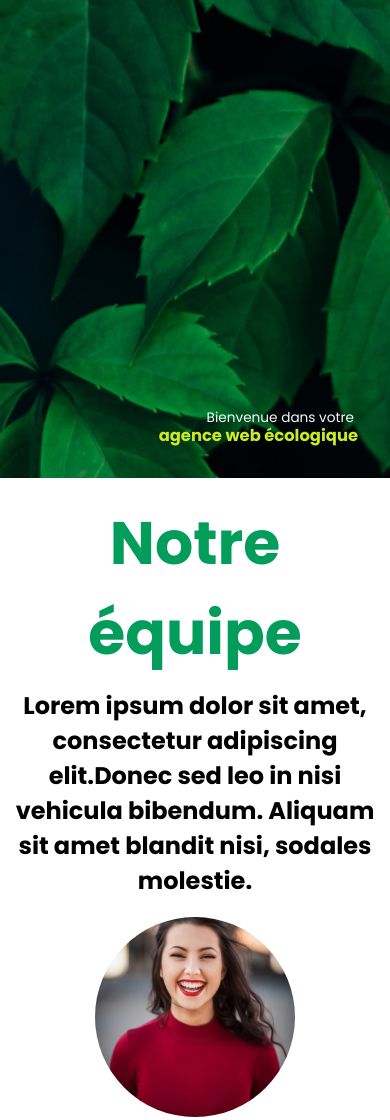
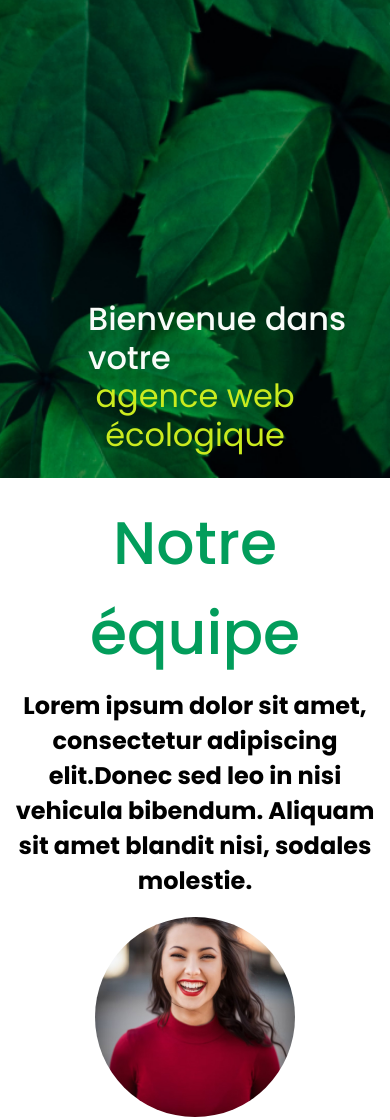
Before and after one commit to bilallouanoughi/bilallouanoughi.github.io, a plain HTML site: page index.html in a window 390 px wide. Shown: the part 680-1800 px from the top of the page. Drawn offline with Linux system fonts and the light colour scheme.

Commit message:
Mise à jour du CSS pour le rendre responsive

```diff
--- a/site-ecolo.css
+++ b/site-ecolo.css
@@ -70,22 +70,27 @@ body {
   right: 2rem;
   color: rgb(249, 252, 249);
   font-weight: 400;
-  font-size: 3.5vw;
+  font-size: 3em;
   line-height: 1.2;
   text-align: left;
 }
 
 .hero-line {
   display: block;
-  margin-left: 5.6ch; /* ajusté précisément pour tomber sur le 2e "e" de "agence" */
+  margin-left:3.5em;
+  font-weight: 500;
 }
 
 .green-title {
   display: block;
-  color: rgba(202, 235, 31, 255);
-  font-weight: bold;
+  color: rgba(202, 235, 31, 1);
   font-size: 1.2em;
+  white-space: normal;
+  overflow-wrap: break-word;
+  text-align: center;
+  max-width: 100%;
 }
+
 
 
 .team-title {
@@ -95,7 +100,7 @@ body {
   padding: 10px;
   font-size: 60px;
   padding-top: 5%;
-  font-weight: bolder;
+  font-weight: 500;
 }
 
 .team-text {
@@ -111,7 +116,8 @@ body {
   font-weight: 600;
   padding: 50px;
   text-align: center;
-  display: flex;
+  display: flex ;
+  flex-wrap: wrap;
   justify-content: center;
   gap: 150px;
   margin-top: 200px;
@@ -174,7 +180,7 @@ body {
   justify-content: center;
   padding: 10px;
   font-size: 60px;
-  font-weight: bolder;
+  font-weight: 500;
 }
 
 .services {
@@ -243,7 +249,7 @@ figcaption {
   padding: 10px;
   font-size: 60px;
   padding-top: 5%;
-  font-weight: bolder;
+  font-weight: 500;
   margin-bottom: 100px;
 }
 
@@ -410,7 +416,7 @@ textarea {
   padding-top: 150px;
   margin-bottom: 30px;
   font-size: 60px;
-  font-weight: bolder;
+  font-weight: 500;
 }
 
 
@@ -463,12 +469,6 @@ textarea {
   box-shadow: 0 4px 8px rgba(0, 0, 0, 0.2);
   border: solid black 2px;
 }
-
-
-
-
-
-
 
 
 .right-arrow {
@@ -638,26 +638,6 @@ button:hover .right-arrow {
 
 
 /* Réinitialisation et box-sizing global */
-* {
-  margin: 0;
-  padding: 0;
-  box-sizing: border-box;
-}
-
-html {
-  scroll-behavior: smooth;
-  scrollbar-width: none;
-  /* Firefox */
-}
-
-body,
-html {
-  width: 100%;
-  overflow-x: hidden;
-  font-family: "Poppins", sans-serif;
-  -ms-overflow-style: none;
-  /* IE and Edge */
-}
 
 
 
@@ -707,14 +687,6 @@ header {
   margin-bottom: 30px;
 }
 
-
-
-
-.client-box {
-  display: flex;
-  flex-direction: column;
-  align-items: center;
-}
 
 .client-number {
   font-size: 60px;
@@ -817,7 +789,7 @@ textarea.contact-input {
 }
 
 /* Pour petits écrans : une colonne */
-@media (max-width: 768px) {
+@media (max-width: 786px) {
   .contact-input {
     width: 100%;
     margin: 0;
@@ -827,6 +799,13 @@ textarea.contact-input {
   text-align: center;
 }
 
+.hero-title{
+  flex-wrap: wrap;
+}
+
+  .header{
+    flex-wrap: wrap;
+  }
   .contact-title{
     text-align: center;
   }
@@ -848,6 +827,26 @@ textarea.contact-input {
   }
 
 
+  .hero-title {
+    font-size: 2em;
+    bottom: 1.5rem;
+    right: 1.5rem;
+    left: 1.5rem; /* pour éviter que le texte déborde à droite */
+  }
+
+  .green-title {
+    font-size: 1em;
+  }
+
+  .hero-line {
+    margin-left: 2em; /* réduit le décalage pour petits écrans */
+  }
+
+
+  .hero-line{
+    flex-wrap: wrap;
+  }
+
   textarea.contact-input {
     width: 100%;
     margin: 0;
@@ -864,6 +863,7 @@ textarea.contact-input {
     flex-direction: column;
     flex-wrap: wrap;
     height: 40em;
+    width: auto;
   }
 
   .us-images {
@@ -914,9 +914,13 @@ textarea.contact-input {
   }
 
   .us-strong {
-    display: block;
+    display: flex;
     text-align: center;
     font-weight: bold;
+    align-content: center;
+    flex-direction: column-reverse;
+    flex-wrap: wrap;
+
   }
 
   /* --------- GALERIE --------- */
@@ -1097,9 +1101,6 @@ textarea.contact-input {
     height: 500px;
   }
 
-
-
-
   .contact-block {
     flex-direction: column;
     flex-wrap: wrap;
@@ -1119,7 +1120,6 @@ textarea.contact-input {
   .bouton-envoie {
     display: block;
     margin: 20px auto;
-    /* centre horizontalement */
     text-align: center;
   }
 }
```
Also changed, not shown: index.html (+1 -0 lines).
